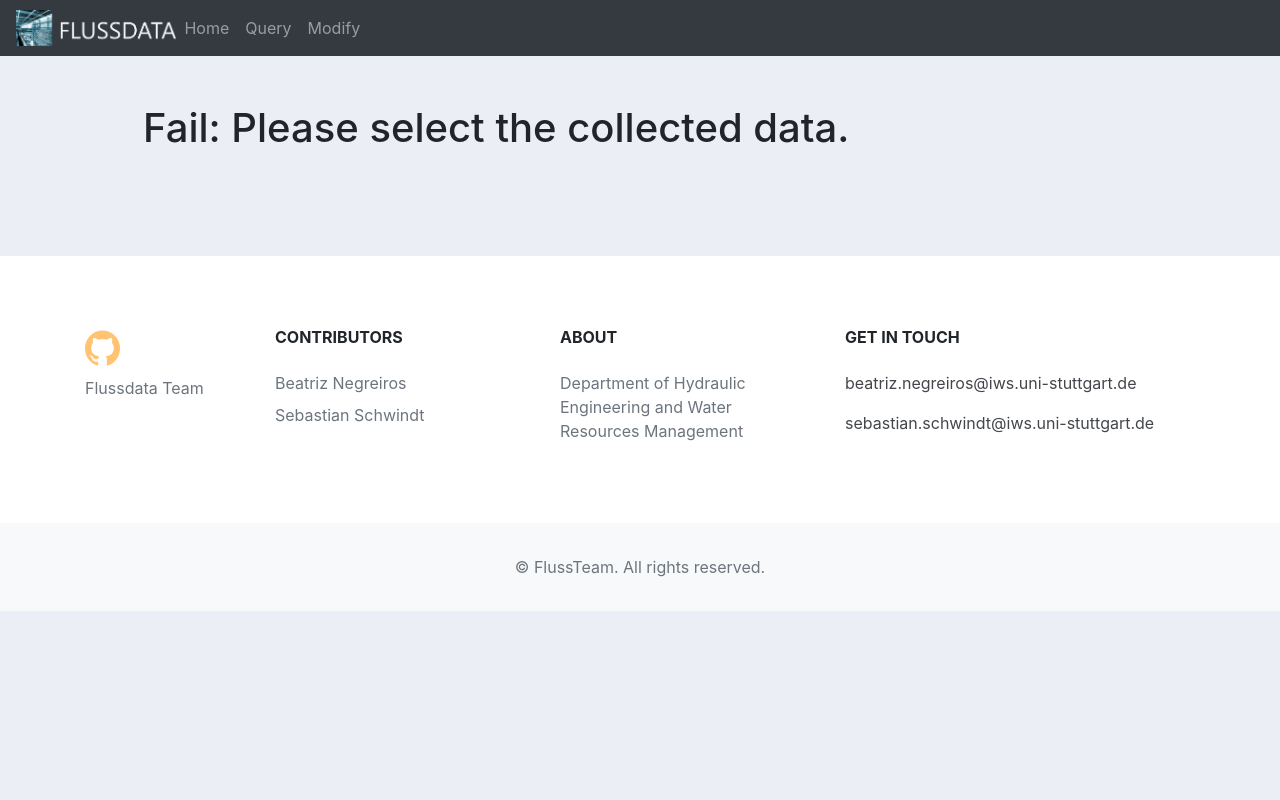
After one commit to riveranalyst/software, a Django app: page /flussdata/modify/upload/success_upload/ in a window 1280 px wide. The commit adds this page. Run offline with Django 4.2, Linux system fonts and the light colour scheme; some libraries are stand-ins or nearby versions.

Commit message:
impl sucess and fail message for appending db

```diff
--- a/flussdata/tables.py
+++ b/flussdata/tables.py
@@ -89,5 +89,4 @@ class StationTable(tables.Table):
     def render_data(self, record):
         return format_html('<a href="{}"><button class="btn btn-primary" type="submit">View'
                            '</button></a>',
-                           reverse('flussdata:station_data', kwargs={'station_id': record.id})
-                           )
+                           reverse('flussdata:station_data', kwargs={'station_id': record.id}))
--- a/flussdata/templates/flussdata/modify.html
+++ b/flussdata/templates/flussdata/modify.html
@@ -24,13 +24,10 @@
                     <form action="modify/upload/" method="POST" class="dropzone dz" id="my-dropzone">
                         {%csrf_token%}
                         {{ form.as_p }}
-
                         <div class="fallback">
                             <input name="file" type="file" multiple />
-<!--                                <input type="submit" value="Upload to Database" />-->
                         </div>
                     </form>
-                    {{ message }}
                 </div>
             </div>
         </div>
--- /dev/null
+++ b/flussdata/templates/flussdata/success_upload.html
@@ -0,0 +1,8 @@
+{% extends 'base.html' %}
+
+
+{% block content %}
+<body>
+<h1>{{ message }}</h1>
+</body>
+{% endblock %}
--- a/flussdata/urls.py
+++ b/flussdata/urls.py
@@ -11,7 +11,10 @@ urlpatterns = [
     # path('table', views.table, name='table')
     path('query/<int:id>/', views.view_sample, name='view_sample'),
     path('query/station<int:station_id>', views.station_data, name='station_data'),
-    path('modify/upload/', views.upload_file, name='modify/inform/upload'),
+    path('modify/upload/', views.upload_file, name='modify/upload'),
+    path('modify/upload/success_upload/', views.success_upload, name='success_upload'),
+    # path('modify/upload/fail_upload/', views.fail_upload, name='fail_upload'),
+
     path('accounts/', include("django.contrib.auth.urls")),  # new
 ]
 
--- a/flussdata/views.py
+++ b/flussdata/views.py
@@ -11,8 +11,10 @@ from django_pandas.io import read_frame
 from django_tables2.config import RequestConfig
 from django_tables2.export.export import TableExport
 from django.views.generic import CreateView
-from django.http import JsonResponse, HttpResponse
+from django.http import JsonResponse, HttpResponse, HttpResponseRedirect
 from flussdata.utils.tables_append import append_db
+from django.urls import reverse
+from django.contrib import messages
 
 
 def home(request):
@@ -270,6 +272,8 @@ class modifyView(CreateView):
 
 
 def upload_file(request):
+    global MESSAGE
+    MESSAGE = 'Fail: Please select the collected data.'
     if request.method == 'POST':
         if request.POST['collected_data']:
             try:
@@ -279,9 +283,15 @@ def upload_file(request):
 
                 #  append data from df read into the database
                 append_db(request.POST['collected_data'], df)
-            except:
-                return render(request, 'flussdata/modify.html', {'message': 'Incorrect data'})
-        return HttpResponse('')
-        #TODO
-        # send message to user to make him selecte a collected data
+                MESSAGE = 'Success: File was parsed and appended to the database.'
+            except Exception as e:
+                # TODO
+                # send message to user to make him selecte a collected data
+                # return render(request, 'flussdata/modify.html', {'message': 'Incorrect data'})
+                MESSAGE = 'Fail: File could not be parsed and appended ' \
+                          'to the database. Error messages: \n' + str(e)
     return JsonResponse({'post': 'false'})
+
+
+def success_upload(request):
+    return render(request, 'flussdata/success_upload.html', {'message': MESSAGE})
--- a/static/main.js
+++ b/static/main.js
@@ -1,9 +1,17 @@
 Dropzone.autoDiscover = false;
 
+$(function() {
+    // initialize the dropzone
     var myDropzone = new Dropzone("#my-dropzone",{
         url: "modify/upload/",
         maxFiles: 1,
         //in MB:
         maxFilesize: 2,
         acceptedFiles: ".csv",
+        });
+        // custom functionality for redirecting
+        myDropzone.on("success", function(file){
+        window.setTimeout(function(){
+        window.location.href="/flussdata/modify/upload/success_upload/"},
+         2000)});
 })
--- a/templates/base.html
+++ b/templates/base.html
@@ -93,6 +93,8 @@
           <p class="text-muted mb-4"></p>
 <!--          <div class="p-1 rounded border">-->
             <p><a href="mailto:beatriz.negreiros@iws.uni-stuttgart.de">beatriz.negreiros@iws.uni-stuttgart.de</a></p>
+            <p><a href="mailto:sebastian.schwindt@iws.uni-stuttgart.de">sebastian.schwindt@iws.uni-stuttgart.de</a></p>
+
         </div>
       </div>
     </div>
```
Lines whose indentation alone changed are shown as unchanged.
